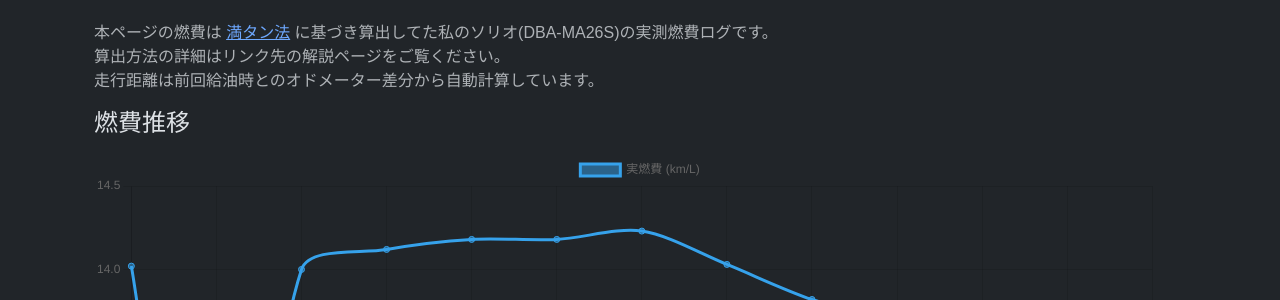
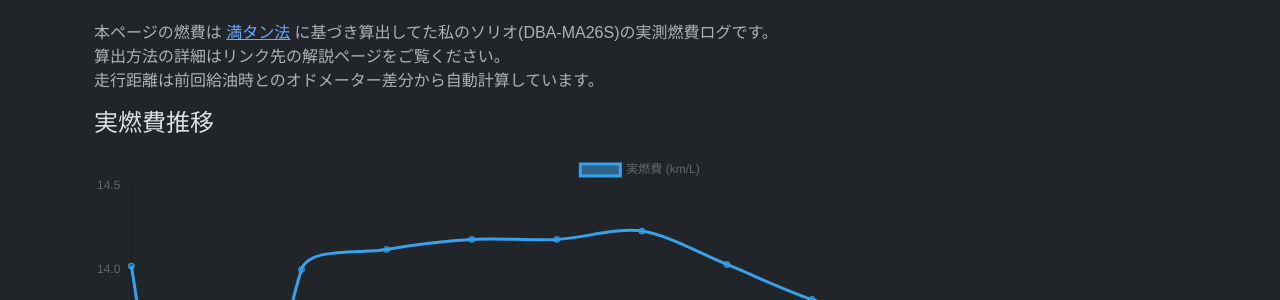
Before and after one commit to funyapar-org/fuel-lab, a Jekyll site: the page built from _solio/solio-fuel-economy-log.md, in a window 1280 px wide and 900 px high. Shown: the part 155-455 px from the top of the window. Built offline with Jekyll 4.4.1, drawn with Linux system fonts in a browser that asks for light colours.

Commit message:
solio-fuel-economy-log.md を更新

```diff
--- a/_solio/solio-fuel-economy-log.md
+++ b/_solio/solio-fuel-economy-log.md
@@ -28,7 +28,7 @@ date: 2026-02-26 21:00:00 +0900
     走行距離は前回給油時とのオドメーター差分から自動計算しています。
   </p>
 
-  <h2 class="h4 mb-3">燃費推移</h2>
+  <h2 class="h4 mb-3">実燃費推移</h2>
 
   <div class="mb-5">
     <canvas id="fuelChart" height="200"></canvas>
```
